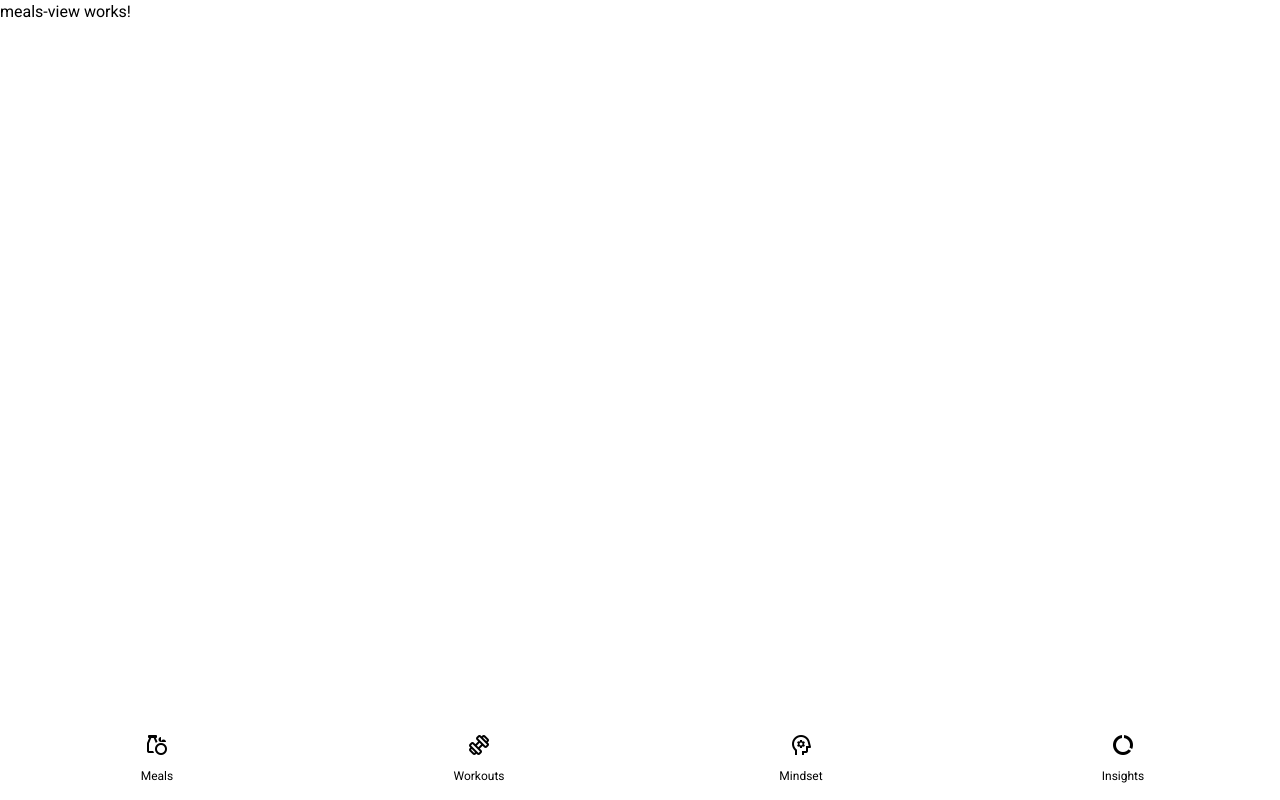
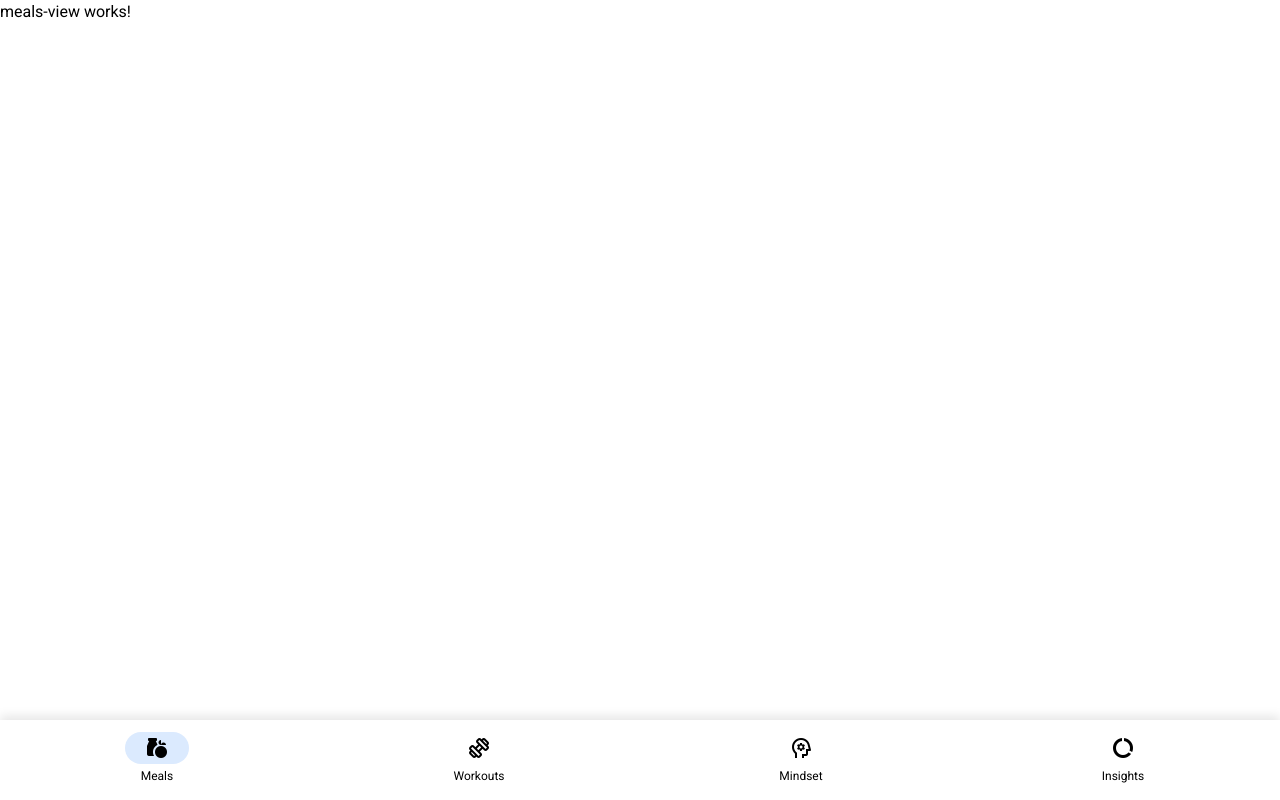
Before and after one commit to FreakeyPlays/zenith, an Angular app: page /meals in a window 1280 px wide. Built offline with nearby package versions, Linux system fonts and the light colour scheme.

Commit message:
save working navbar

```diff
--- a/src/app/components/navigation-bar/navigation-bar.component.scss
+++ b/src/app/components/navigation-bar/navigation-bar.component.scss
@@ -7,4 +7,5 @@
   gap: 0.5rem;
   background-color: #ffffff;
   justify-content: space-around;
+  box-shadow: 0 -4px 10px rgba(0, 0, 0, 0.1);
 }
--- a/src/app/components/navigation-bar/navigation-element/navigation-element.component.html
+++ b/src/app/components/navigation-bar/navigation-element/navigation-element.component.html
@@ -8,7 +8,7 @@
   <span class="navigation-element_content">
     <span aria-hidden="true" class="navigation-element_active-indicator"></span>
     <span class="navigation-element_icon">
-      <mat-icon class="material-symbols-outlined fill-sky-500">
+      <mat-icon fontSet="material-symbols-outlined">
         {{ icon() }}
       </mat-icon>
     </span>
--- a/src/app/components/navigation-bar/navigation-element/navigation-element.component.scss
+++ b/src/app/components/navigation-bar/navigation-element/navigation-element.component.scss
@@ -43,14 +43,16 @@
       position: absolute;
       background-color: #dbeafe;
       border-radius: 9999px;
+      transition: width ease-in-out .1s, opacity ease-in-out .1s;
+      opacity: 0;
+      width: 0;
     }
 
     .navigation-element_icon {
+      height: 1.5rem;
+      align-self: center;
+      position: relative;
       z-index: 10;
-
-      .fill-sky-500 {
-        fill: #0ea5e9;
-      }
     }
   }
 
@@ -61,4 +63,18 @@
     font-size: 0.75rem;
     line-height: 1rem;
   }
+
+  &.active {
+    .navigation-element_content {
+      .navigation-element_active-indicator {
+        width: 4rem;
+        opacity: 1;
+        transition: width 0.1s ease-in-out, opacity 0.1s ease-in-out;
+      }
+
+      mat-icon {
+        font-variation-settings: 'FILL' 1, 'wght' 400, 'GRAD' 0, 'opsz' 24 !important;
+      }
+    }
+  }
 }
--- a/src/index.html
+++ b/src/index.html
@@ -11,7 +11,7 @@
       rel="stylesheet"
     />
     <link
-      href="https://fonts.googleapis.com/icon?family=Material+Symbols+Outlined"
+      href="https://fonts.googleapis.com/css2?family=Material+Symbols+Outlined"
       rel="stylesheet"
     />
   </head>
```
Also changed, not shown: 1 other file (tests, documents, lock files or other folders).
